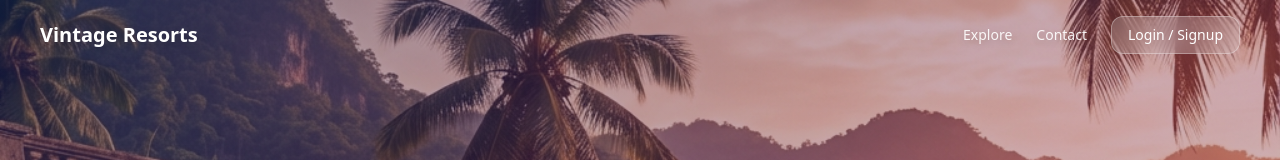
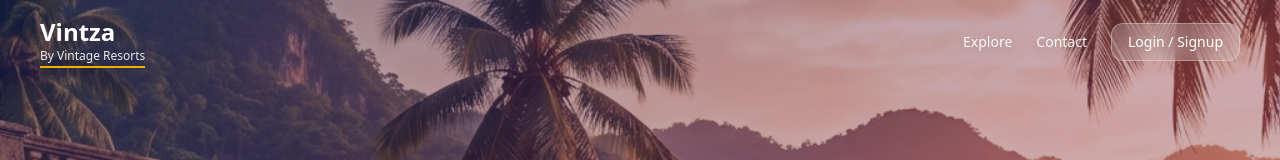
Before and after one commit to Ishank307/DandeliVintageResorts, a Next.js app in the folder client/: page /login in a window 1280 px wide. Shown: the top 160 px of the page. Built offline with nearby package versions, Linux system fonts and the light colour scheme; no server answers.

Commit message:
header corrected

```diff
--- a/client/app/(auth)/login/page.jsx
+++ b/client/app/(auth)/login/page.jsx
@@ -137,8 +137,10 @@ export default function LoginPage() {
             {/* Header */}
             <header className="w-full px-6 py-4 sm:px-10 relative z-10">
                 <nav className="flex items-center justify-between">
-                    <Link href="/" className="text-xl font-bold text-white drop-shadow-lg">
-                        Vintage Resorts
+                    <Link href="/" className="flex flex-col items-start">
+                        <span className="text-xl sm:text-2xl font-bold text-white drop-shadow-lg">Vintza</span>
+                        <span className="text-xs text-white/90 drop-shadow-md">By Vintage Resorts</span>
+                        <div className="h-0.5 w-full bg-yellow-500 mt-0.5"></div>
                     </Link>
                     <div className="flex items-center space-x-6">
                         <Link href="/" className="hidden sm:block text-sm font-medium text-white/90 hover:text-white drop-shadow-md">
--- a/client/app/(auth)/profile-setup/page.jsx
+++ b/client/app/(auth)/profile-setup/page.jsx
@@ -71,8 +71,10 @@ export default function ProfileSetupPage() {
             {/* Header */}
             <header className="w-full px-6 py-4 sm:px-10 relative z-10">
                 <nav className="flex items-center justify-between">
-                    <Link href="/" className="text-xl font-bold text-white drop-shadow-lg">
-                        Vintage Resorts
+                    <Link href="/" className="flex flex-col items-start">
+                        <span className="text-xl sm:text-2xl font-bold text-white drop-shadow-lg">Vintza</span>
+                        <span className="text-xs text-white/90 drop-shadow-md">By Vintage Resorts</span>
+                        <div className="h-0.5 w-full bg-yellow-500 mt-0.5"></div>
                     </Link>
                 </nav>
             </header>
--- a/client/components/layout/BookingHeader.jsx
+++ b/client/components/layout/BookingHeader.jsx
@@ -4,9 +4,11 @@ export default function BookingHeader() {
     return (
         <header className="w-full bg-white border-b">
             <div className="container mx-auto px-4 h-16 flex items-center">
-                {/* Logo Only */}
-                <Link href="/" className="flex items-center">
-                    <span className="text-4xl font-extrabold text-primary tracking-tighter">Rivaan</span>
+                {/* Logo */}
+                <Link href="/" className="flex flex-col items-start">
+                    <span className="text-xl sm:text-2xl font-bold text-gray-900">Vintza</span>
+                    <span className="text-xs text-gray-900">By Vintage Resorts</span>
+                    <div className="h-0.5 w-full bg-yellow-500 mt-0.5"></div>
                 </Link>
             </div>
         </header>
--- a/client/components/layout/SearchHeader.jsx
+++ b/client/components/layout/SearchHeader.jsx
@@ -25,7 +25,7 @@ export default function SearchHeader() {
                 <div className="flex items-center justify-between h-20">
                     {/* Logo */}
                     <Link href="/" className="flex flex-col items-start">
-                        <span className="text-xl sm:text-2xl font-bold text-gray-900">Arovan</span>
+                        <span className="text-xl sm:text-2xl font-bold text-gray-900">Vintza</span>
                         <span className="text-xs text-gray-900">By Vintage Resorts</span>
                         <div className="h-0.5 w-full bg-yellow-500 mt-0.5"></div>
                     </Link>
```
